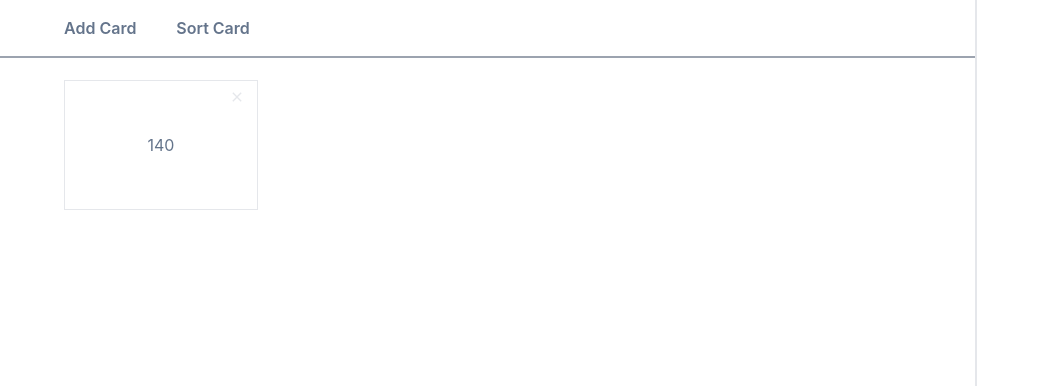
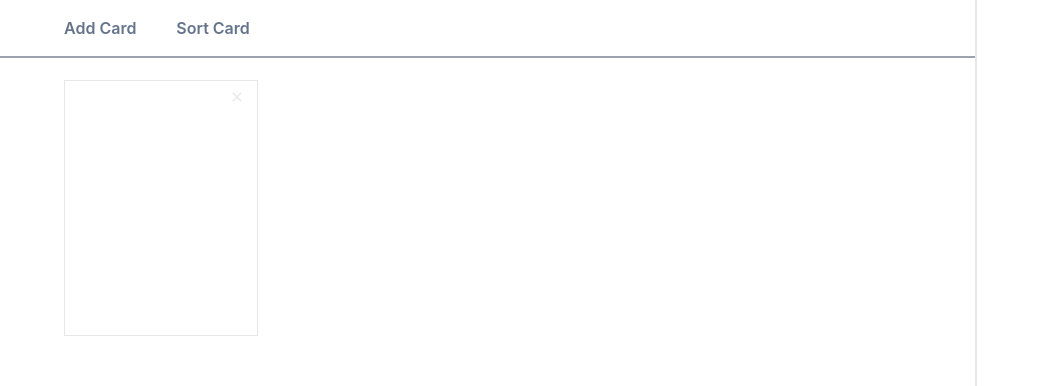
Before and after one commit to AmaduKamara/react-card-test, a React (Create React App) app: page / in a window 1280 px wide. Both pictures are taken after a click on the button "Add Card". Shown: the top 386 px of the page, without its empty margins (0-1040 px from the left). Built offline with nearby package versions, Linux system fonts and the light colour scheme.

Commit message:
Edit card height

```diff
--- a/src/components/Card.jsx
+++ b/src/components/Card.jsx
@@ -3,14 +3,14 @@ import { MdOutlineClose } from "react-icons/md";
 
 const Card = ({ card, handleDeleteCard }) => {
   return (
-    <div className="border border-gray-200 p-16 flex justify-center items-center relative max-h-32 transition duration-500">
+    <div className="border border-gray-200 p-16 flex justify-center items-center relative h-64 transition duration-500">
       <button>
         <MdOutlineClose
           className="text-gray-200 absolute top-0 right-0 mt-2 mr-3"
           onClick={() => handleDeleteCard(card.value)}
         />
       </button>
-      <p>{card.value}</p>
+      <p className="text-3xl text-white">{card.value}</p>
     </div>
   );
 };
```
